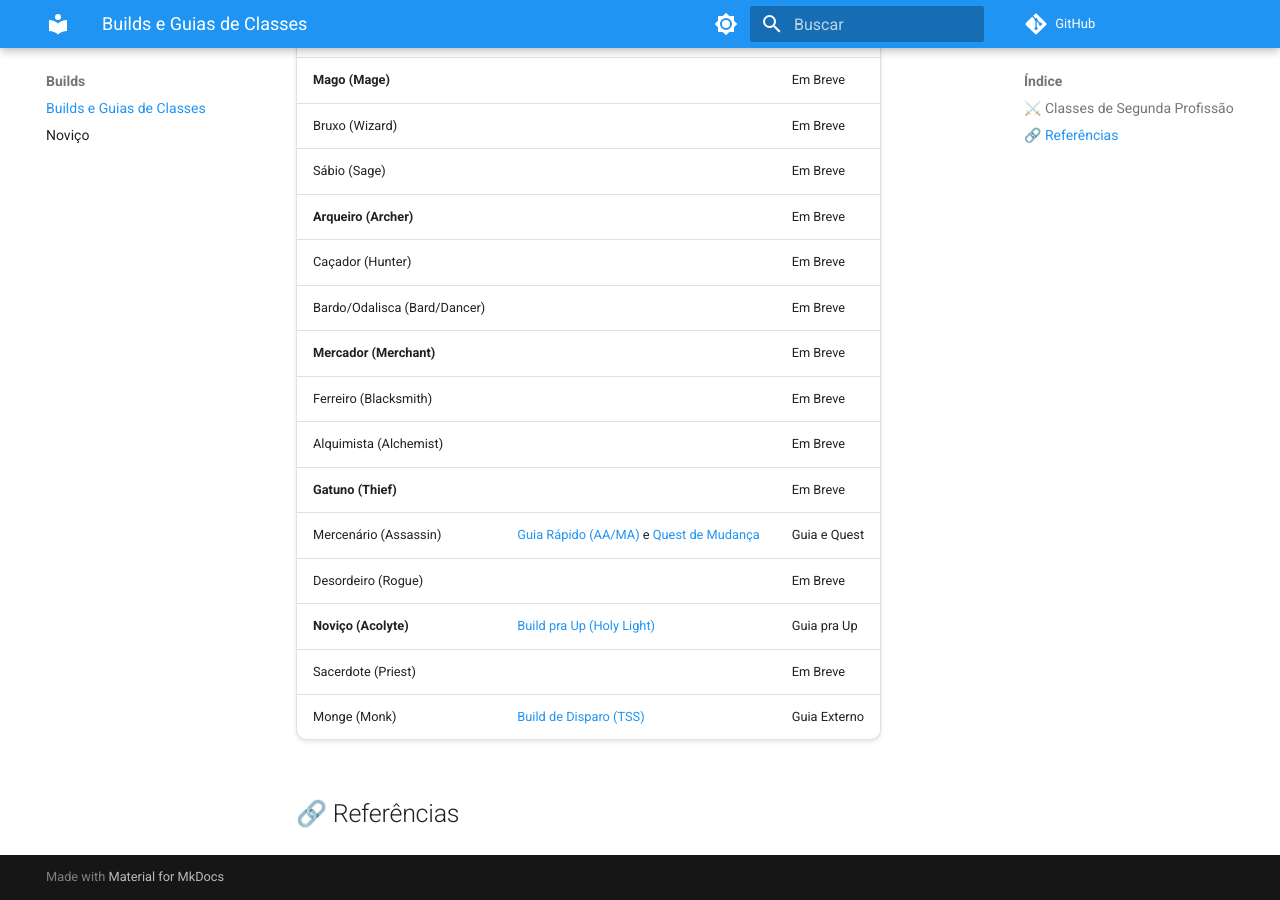
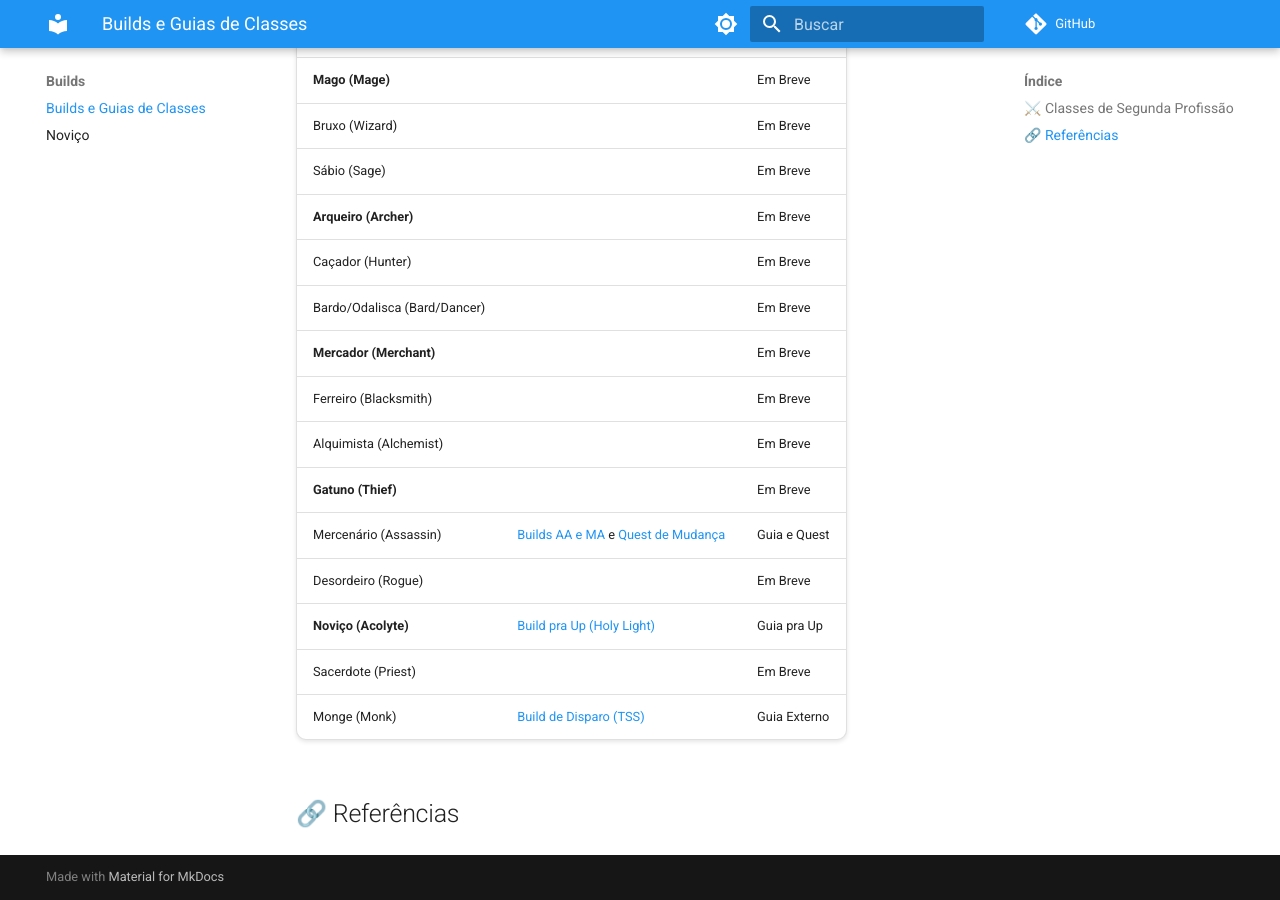
Before and after one commit to mythofyggdrasil/mythofyggdrasil.github.io, an MkDocs documentation site: the page built from docs/builds.md, in a window 1280 px wide and 900 px high, scrolled down 603 px. Built offline with MkDocs 1.6.1 and Material for MkDocs 9.7.7, drawn with Linux system fonts in a browser that asks for light colours; comment, search, counter and statistics services are not loaded.

Commit message:
Update builds.md

```diff
--- a/docs/builds.md
+++ b/docs/builds.md
@@ -28,7 +28,7 @@ Selecione sua classe para acessar os guias de build, habilidades e equipamentos.
 | Ferreiro (Blacksmith) | | Em Breve |
 | Alquimista (Alchemist) | | Em Breve |
 | **Gatuno (Thief)** | | Em Breve |
-| Mercenário (Assassin) | [Guia Rápido (AA/MA)](builds/assassin-cross.md) e [Quest de Mudança] [1] | Guia e Quest |
+| Mercenário (Assassin) | [Builds AA e MA](builds/assassin-cross.md) e [Quest de Mudança] [1] | Guia e Quest |
 | Desordeiro (Rogue) | | Em Breve |
 | **Noviço (Acolyte)**| [Build pra Up (Holy Light)](builds/novico.md) | Guia pra Up |
 | Sacerdote (Priest) | | Em Breve |
```
